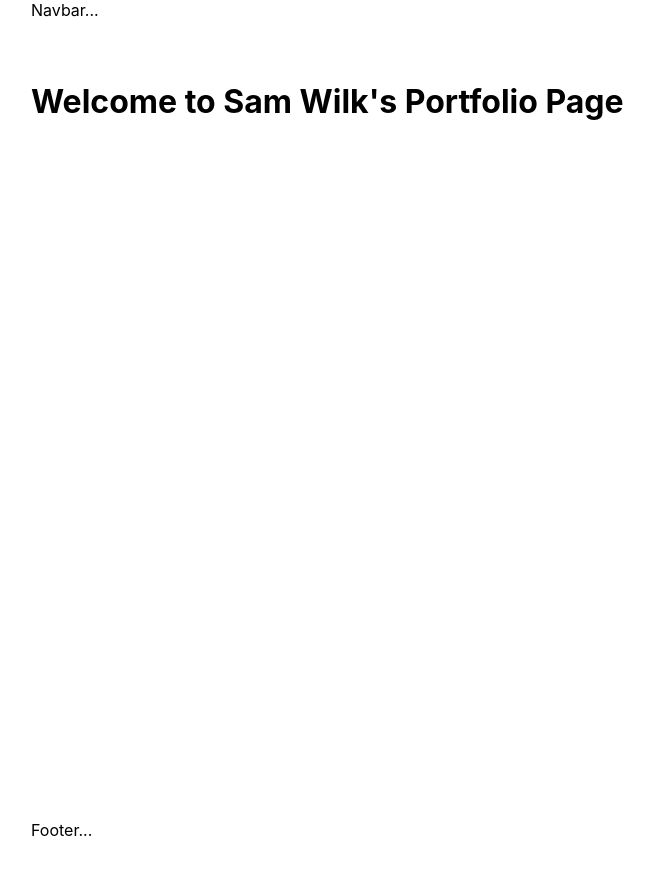
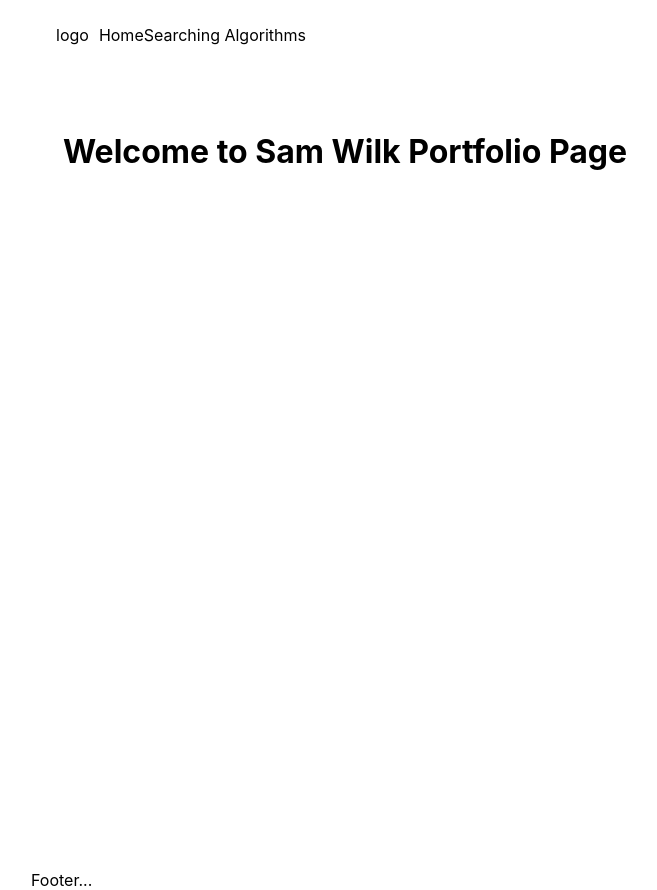
Before and after one commit to SamWilk/Portfolio, a Next.js app in the folder sam-portfolio/: page / in a window 1280 px wide. Shown: the whole page, without its empty margins (1-658 px from the left). Before the commit the page ends 840 px from the top, so only its background shows below. Built offline with nearby package versions, Linux system fonts and the light colour scheme.

Commit message:
Working on the Navbar

```diff
--- /dev/null
+++ b/sam-portfolio/component/Layouts/Layout.module.css
@@ -0,0 +1,3 @@
+.container {
+  padding: 0 2rem;
+}
--- /dev/null
+++ b/sam-portfolio/component/Layouts/Layout.tsx
@@ -0,0 +1,17 @@
+import Footer from "../footer/Footer";
+import Navbar from "../navbar/Navbar";
+import styles from "../Layouts/Layout.module.css";
+
+const Layout = ({ children }: any) => {
+  return (
+    <>
+      <div className={styles.container}>
+        <Navbar />
+        {children}
+        <Footer />
+      </div>
+    </>
+  );
+};
+
+export default Layout;
--- /dev/null
+++ b/sam-portfolio/component/navbar/Navbar.module.css
@@ -0,0 +1,14 @@
+.link_list {
+  text-decoration: none;
+  list-style-type: none;
+}
+
+.bar {
+  display: inline-flex;
+  align-items: center;
+  padding: 15px;
+}
+
+.logo {
+  padding: 10px;
+}
--- a/sam-portfolio/component/navbar/Navbar.tsx
+++ b/sam-portfolio/component/navbar/Navbar.tsx
@@ -1,12 +1,23 @@
+import styles from "../navbar/Navbar.module.css";
+import Link from "next/link";
 
-const Navbar = () =>{
+const Navbar = () => {
+  return (
+    <>
+      <div className={styles.bar}>
+        <div className={styles.logo}>logo</div>
+        <div className={styles.links}>
+          <Link href="/">
+            <a className={styles.each}>Home</a>
+          </Link>
+          <Link href="/Searching-algo/searchingList">
+            {/* http://search-page-static-sam.s3-website.us-east-2.amazonaws.com/ */}
+            <a className={styles.each}>Searching Algorithms</a>
+          </Link>
+        </div>
+      </div>
+    </>
+  );
+};
 
-    return(
-        <>
-        Navbar...
-        </>
-    )
-}
-
-
-export default Navbar
+export default Navbar;
--- a/sam-portfolio/package.json
+++ b/sam-portfolio/package.json
@@ -8,7 +8,7 @@
     "lint": "next lint"
   },
   "dependencies": {
-    "next": "12.0.6",
+    "next": "^12.0.7",
     "react": "17.0.2",
     "react-dom": "17.0.2"
   },
--- /dev/null
+++ b/sam-portfolio/pages/Searching-algo/searchingList.module.css
@@ -0,0 +1,3 @@
+.container {
+  padding: 0 2rem;
+}
--- a/sam-portfolio/pages/_app.tsx
+++ b/sam-portfolio/pages/_app.tsx
@@ -1,8 +1,13 @@
-import '../styles/globals.css'
-import type { AppProps } from 'next/app'
+import "../styles/globals.css";
+import type { AppProps } from "next/app";
+import Layout from "../component/Layouts/Layout";
 
 function MyApp({ Component, pageProps }: AppProps) {
-  return <Component {...pageProps} />
+  return (
+    <Layout>
+      <Component {...pageProps} />
+    </Layout>
+  );
 }
 
-export default MyApp
+export default MyApp;
--- a/sam-portfolio/pages/index.tsx
+++ b/sam-portfolio/pages/index.tsx
@@ -1,33 +1,24 @@
-import type { NextPage } from 'next'
-import Head from 'next/head'
-import Image from 'next/image'
-import Link from 'next/link'
-import Navbar from '../component/navbar/Navbar'
-import styles from '../styles/Home.module.css'
-import Footer from '../component/footer/footer'
-
+import type { NextPage } from "next";
+import Head from "next/head";
+import Image from "next/image";
+import Link from "next/link";
+import Navbar from "../component/navbar/Navbar";
+import styles from "../styles/Home.module.css";
+import Footer from "../component/footer/Footer";
 
 const Home: NextPage = () => {
   return (
     <div className={styles.container}>
       <Head>
-        <title>Sam's Portfolio</title>
+        <title>Sam Wilk Portfolio</title>
         <meta name="description" content="Generated by create next app" />
         <link rel="icon" href="/favicon.ico" />
       </Head>
+      <main className={styles.main}>
+        <h1 className={styles.title}>Welcome to Sam Wilk Portfolio Page</h1>
+      </main>
+    </div>
+  );
+};
 
-      <Navbar />
-
-      <main className={styles.main}>
-        <h1 className={styles.title}>
-          Welcome to Sam Wilk's Portfolio Page
-        </h1>
-
-      </main>
-
-      <Footer />
-    </div>
-  )
-}
-
-export default Home
+export default Home;
```
Also changed, not shown: sam-portfolio/pages/Searching-algo/searchingList.tsx (added, +11 -0 lines), 1 other file (tests, documents, lock files or other folders).
